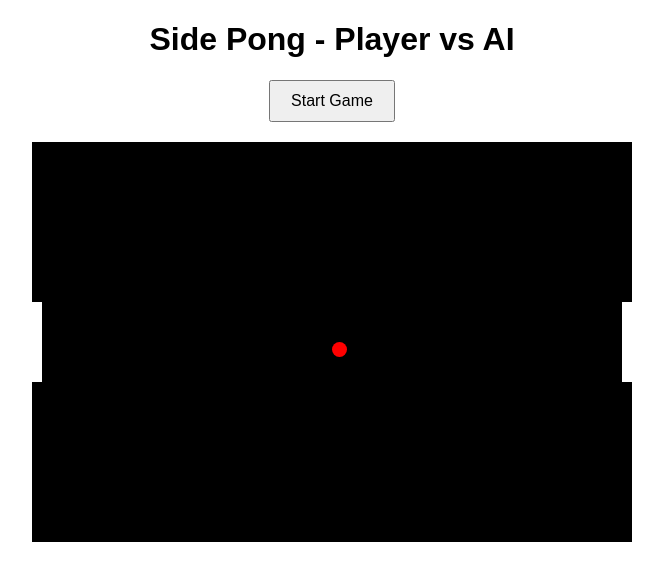
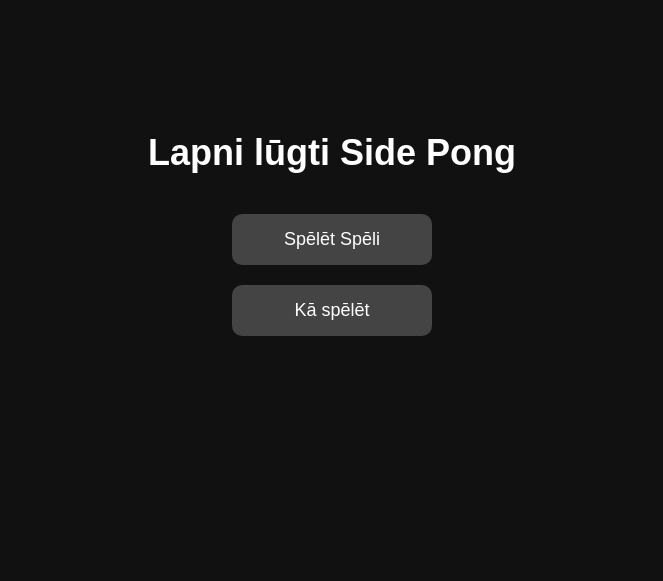
Before and after one commit to Jurgooons/Pong_spele, a Flask app: page / in a window 1280 px wide. Shown: the top 581 px of the page, without its empty margins (308-971 px from the left). Run offline with Flask 3, Linux system fonts and the light colour scheme.

Commit message:
Side pong

```diff
--- a/app.py
+++ /dev/null
@@ -1,10 +0,0 @@
-from flask import Flask, render_template
-
-app = Flask(__name__)
-
-@app.route('/')
-def index():
-    return render_template('index.html')
-
-if __name__ == '__main__':
-    app.run(debug=True)
--- /dev/null
+++ b/py.py
@@ -0,0 +1,18 @@
+from flask import Flask, render_template
+
+app = Flask(__name__)
+
+@app.route('/')
+def home():
+    return render_template('home.html')
+
+@app.route('/game')
+def game():
+    return render_template('index.html')
+
+@app.route('/about')
+def about():
+    return render_template('about.html')
+
+if __name__ == '__main__':
+    app.run(debug=True)
--- a/static/game.js
+++ b/static/game.js
@@ -9,10 +9,29 @@ let ballY = container.clientHeight / 2;
 let ballSpeedX = 4;
 let ballSpeedY = 3;
 let intervalId;
+let playerHits = 0;
+
+
+const hitCounter = document.createElement("div");
+hitCounter.id = "hitCounter";
+hitCounter.style.position = "absolute";
+hitCounter.style.top = "10px";
+hitCounter.style.left = "10px";
+hitCounter.style.color = "white";
+hitCounter.style.fontSize = "20px";
+hitCounter.style.zIndex = "1000";
+hitCounter.style.backgroundColor = "rgba(0, 0, 0, 0.5)";
+hitCounter.style.padding = "5px 10px";
+hitCounter.style.borderRadius = "5px";
+hitCounter.textContent = "Hits: 0";
+document.body.appendChild(hitCounter);
+
 
 startButton.addEventListener("click", startGame);
 
 function startGame() {
+  playerHits = 0;
+  hitCounter.textContent = "Hits: 0";
   resetBall();
   intervalId = setInterval(updateGame, 20);
 }
@@ -24,7 +43,7 @@ function resetBall() {
   ballSpeedY = (Math.random() * 4 - 2);
 }
 
-// Mouse controls left paddle
+
 container.addEventListener("mousemove", (e) => {
   const rect = container.getBoundingClientRect();
   let y = e.clientY - rect.top - paddleLeft.offsetHeight / 2;
@@ -36,36 +55,49 @@ function updateGame() {
   ballX += ballSpeedX;
   ballY += ballSpeedY;
 
-  // Bounce on top/bottom walls
+
   if (ballY <= 0 || ballY + ball.offsetHeight >= container.clientHeight) {
     ballSpeedY *= -1;
   }
 
-  // Left paddle collision (Player)
+
   if (ballX <= paddleLeft.offsetWidth) {
     const paddleTop = paddleLeft.offsetTop;
     const paddleBottom = paddleTop + paddleLeft.offsetHeight;
 
     if (ballY + ball.offsetHeight >= paddleTop && ballY <= paddleBottom) {
-      ballSpeedX *= -1;
+      ballSpeedX *= -1.1;
+      ballSpeedY *= 1.1;
+
+      const maxSpeed = 15;
+      ballSpeedX = Math.max(-maxSpeed, Math.min(maxSpeed, ballSpeedX));
+      ballSpeedY = Math.max(-maxSpeed, Math.min(maxSpeed, ballSpeedY));
+
+      playerHits++;
+      hitCounter.textContent = "Hits: " + playerHits;
     } else {
       alert("AI Wins!");
       clearInterval(intervalId);
     }
   }
 
-  // Right paddle (AI follows ball)
+
   let targetY = ballY - paddleRight.offsetHeight / 2;
   targetY = Math.max(0, Math.min(targetY, container.clientHeight - paddleRight.offsetHeight));
   paddleRight.style.top = targetY + "px";
 
-  // Right paddle collision (AI)
+
   if (ballX + ball.offsetWidth >= container.clientWidth - paddleRight.offsetWidth) {
     const paddleTop = paddleRight.offsetTop;
     const paddleBottom = paddleTop + paddleRight.offsetHeight;
 
     if (ballY + ball.offsetHeight >= paddleTop && ballY <= paddleBottom) {
-      ballSpeedX *= -1;
+      ballSpeedX *= -1.1;
+      ballSpeedY *= 1.1;
+
+      const maxSpeed = 15;
+      ballSpeedX = Math.max(-maxSpeed, Math.min(maxSpeed, ballSpeedX));
+      ballSpeedY = Math.max(-maxSpeed, Math.min(maxSpeed, ballSpeedY));
     } else {
       alert("You Win!");
       clearInterval(intervalId);
--- /dev/null
+++ b/templates/home.html
@@ -0,0 +1,40 @@
+<!DOCTYPE html>
+<html lang="en">
+<head>
+  <meta charset="UTF-8" />
+  <title>Lapni lūgti Side Pong</title>
+  <style>
+    body {
+      text-align: center;
+      font-family: sans-serif;
+      background-color: #111;
+      color: white;
+      padding-top: 100px;
+    }
+    h1 {
+      font-size: 36px;
+      margin-bottom: 40px;
+    }
+    .btn {
+      display: block;
+      width: 200px;
+      margin: 20px auto;
+      padding: 15px;
+      font-size: 18px;
+      color: white;
+      background-color: #444;
+      border: none;
+      border-radius: 10px;
+      cursor: pointer;
+    }
+    .btn:hover {
+      background-color: #666;
+    }
+  </style>
+</head>
+<body>
+  <h1>Lapni lūgti Side Pong</h1>
+  <button class="btn" onclick="window.location.href='/game'">Spēlēt Spēli</button>
+  <button class="btn" onclick="window.location.href='/about'">Kā spēlēt</button>
+</body>
+</html>
--- a/templates/index.html
+++ b/templates/index.html
@@ -50,17 +50,38 @@
       font-size: 16px;
       cursor: pointer;
     }
+
+    #back-button {
+      position: absolute;
+      top: 10px;
+      right: 10px;
+      padding: 8px 16px;
+      font-size: 14px;
+      background-color: #444;
+      color: white;
+      border: none;
+      border-radius: 5px;
+      cursor: pointer;
+      z-index: 1001;
+    }
+
+    #back-button:hover {
+      background-color: #666;
+    }
   </style>
 </head>
 <body>
   <h1>Side Pong - Player vs AI</h1>
-  <button id="start-button">Start Game</button>
+  <button id="start-button">Sākt Spēli</button>
+
   <div class="container" id="gameContainer">
     <div class="paddle paddle-left" id="paddleLeft"></div>
     <div class="paddle paddle-right" id="paddleRight"></div>
     <div class="ball" id="ball"></div>
   </div>
 
+  <button onclick="window.location.href='/'" id="back-button">Atpakaļ</button>
+
   <script src="{{ url_for('static', filename='game.js') }}"></script>
 </body>
 </html>
```
Also changed, not shown: templates/about.html (added, +48 -0 lines).
